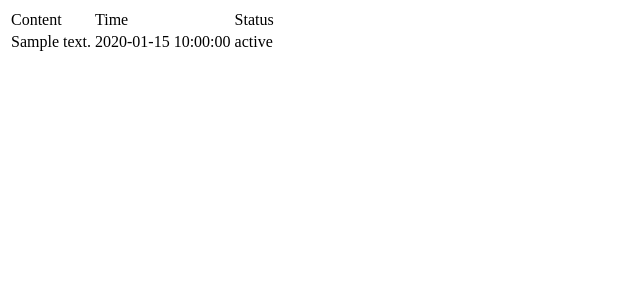
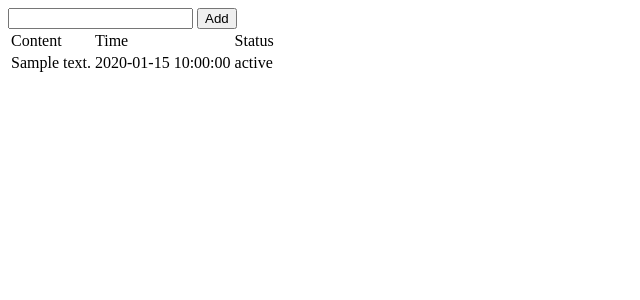
Before and after one commit to yuntinghou/flask-learning, a Flask app: template app/templates/index.html in a window 1280 px wide. Shown: the top 300 px of the page, without its empty margins (0-640 px from the left). Run offline with Flask 2, Linux system fonts and the light colour scheme; the template is opened without the code that fills it: most values are stand-ins (such as "Sample title", 1, 10 or a date in 2020).

Commit message:
add adding option

```diff
--- a/app/templates/index.html
+++ b/app/templates/index.html
@@ -5,6 +5,12 @@
     <title>Title</title>
 </head>
 <body>
+    <form class="input-group" action="/add" method="post">
+        <input class="form-control" id="content" name="content" type="text" value="">
+        <span class="input-group-btn">
+             <button class="btn btn-primary" type="submit">Add</button>
+        </span>
+    </form>
     <table class="table">
         <thead>
             <tr>
```
Also changed, not shown: app/views.py (+9 -1 lines).
